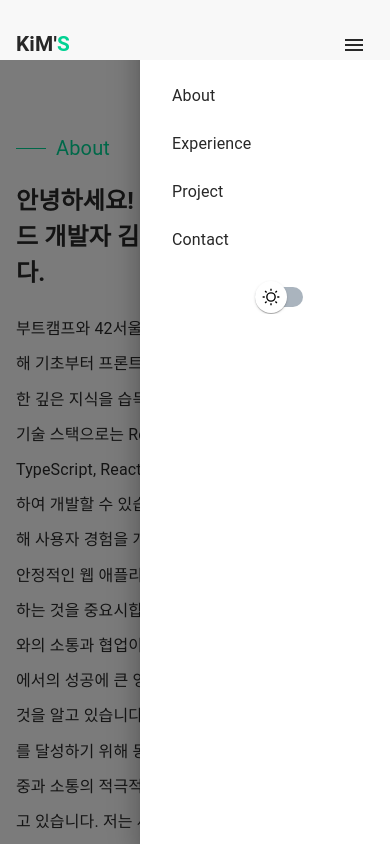
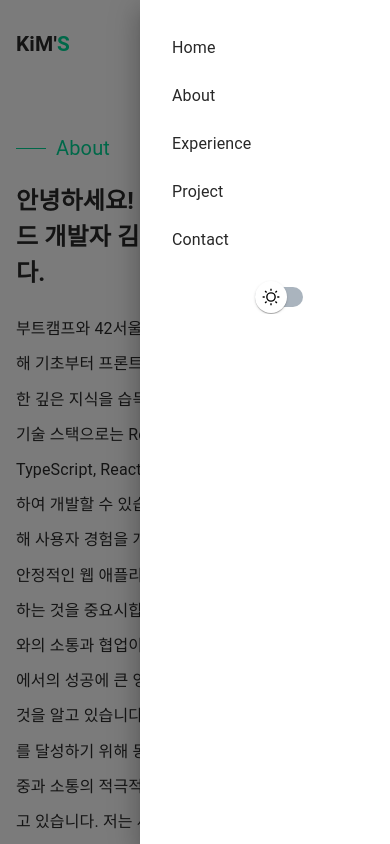
Before and after one commit to sunguekim/sunguekim-portfolio, a Next.js app: page / in a window 390 px wide. Both pictures are taken after a click on the button "open drawer". Shown: the top 844 px of the page. Built offline with nearby package versions, Linux system fonts and the light colour scheme.

Commit message:
fix___null-content

```diff
--- a/component/Header/Drawer.tsx
+++ b/component/Header/Drawer.tsx
@@ -35,7 +35,7 @@ export const HeaderDrawer = () => {
                 open={isOpen}
                 onClose={() => { setOpen(false) }}
             >
-                <Box p={2} width='250px' textAlign='center' justifyContent='center' role='presentation'>
+                <Box p={2} width='250px' textAlign='center' zIndex={-9999} justifyContent='center' role='presentation'>
                     <List>
                         {Links.map(({ id, name, path }: ILinks) => {
                             return (
--- a/component/Header/Header.tsx
+++ b/component/Header/Header.tsx
@@ -46,12 +46,13 @@ export const Links: ILinks[] = [
 
 
 const Header = () => {
-    const [scrollFlag, setScrollFlag] = useState(false);
-    const headerRef = useRef<HTMLDivElement>(null);
+    const [scrollFlag, setScrollFlag] = useState<boolean>(false);
 
     const HeaderDiv = styled('div')(({ theme }) => ({
         backgroundColor: theme.palette.background.default,
         boxShadow: scrollFlag ? "5px 5px 15px -5px #01d29344" : "",
+        position: "sticky",
+        zIndex: 1
     }))
 
     const updateScroll = () => {
@@ -70,7 +71,7 @@ const Header = () => {
     }, []);
 
     return (
-        <HeaderDiv className={`${styles.header} `} ref={headerRef}>
+        <HeaderDiv className={`${styles.header} `}>
             <Container>
                 <div className={`${styles.nav__wrapper}`}>
                     <div className={`${styles.logo}`}>
--- a/styles/Header.module.css
+++ b/styles/Header.module.css
@@ -3,8 +3,6 @@
   height: 80px;
   line-height: 80px;
   top: 0;
-  position: sticky;
-  z-index: 9001;
 }
 
 .nav__wrapper {
```
